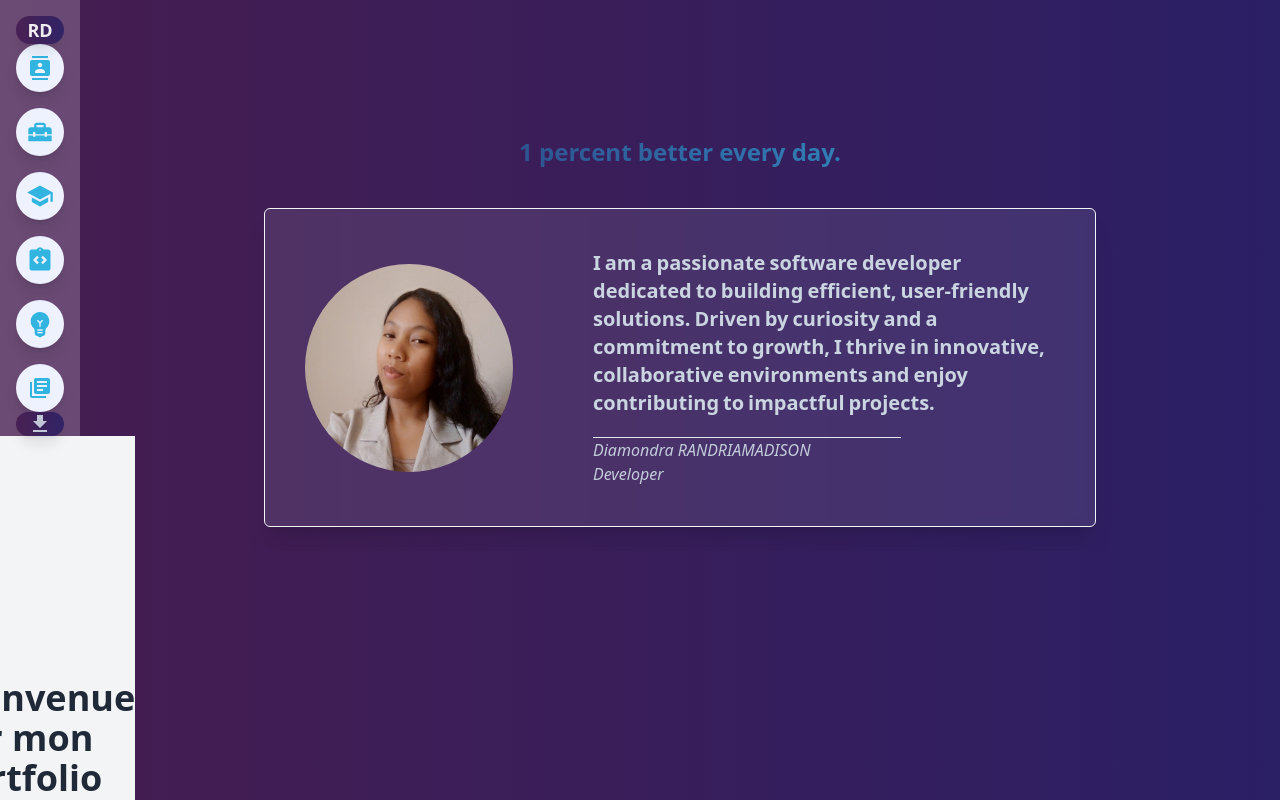
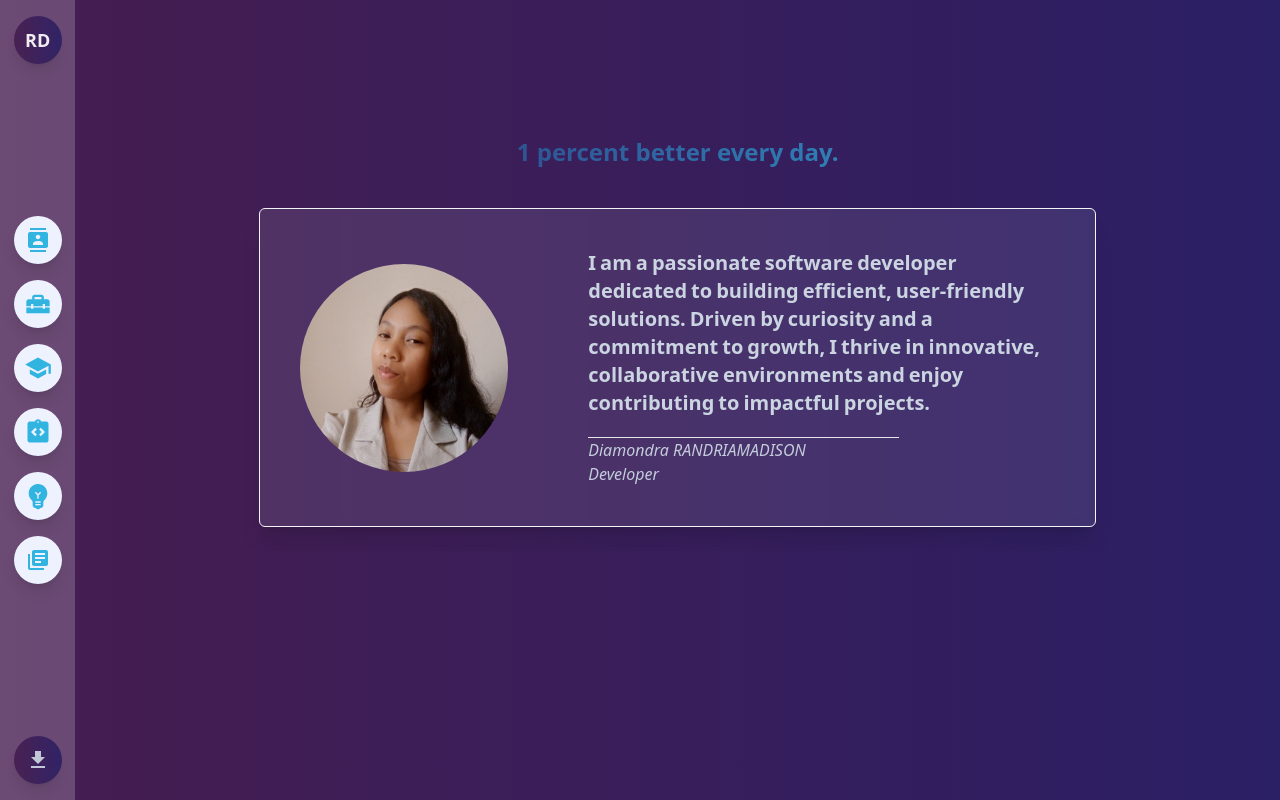
Before and after one commit to felanadiamondra/portfolio_, a React (Create React App) app: page / in a window 1280 px wide. Built offline with nearby package versions, Linux system fonts and the light colour scheme.

Commit message:
Download CV features

```diff
--- a/src/Components/Sidebar.js
+++ b/src/Components/Sidebar.js
@@ -106,22 +106,14 @@ const Sidebar = () => {
             {/* Bottom Button */}
             <button className="w-12 h-12 bg-gradient-to-r bg-blue_picton opacity-90 shadow-lg rounded-full flex items-center
             justify-center hover:bg-purple-600 ">
-
-                <MdDownload className="w-6 h-6 text-slate-300"/>
+                <a
+                href="/CV.pdf"
+                download="CV_Felana_Randriamadison.pdf"
+                className=" transition duration-300"
+                >
+                 <MdDownload className="w-6 h-6 text-slate-300"/>
+                </a>
             </button>
-                <div className="flex flex-col items-center justify-center min-h-screen bg-gray-100">
-                  <h1 className="text-4xl font-bold text-gray-800 mb-4">Bienvenue sur mon portfolio</h1>
-                  <p className="text-lg text-gray-600 mb-6">
-                    Téléchargez mon CV en cliquant sur le bouton ci-dessous :
-                  </p>
-                  <a
-                    href="/QUESTIONS.pdf"
-                    download="CV_Felana_Randriamadison.pdf"
-                    className="px-6 py-3 bg-blue-600 text-white font-medium rounded-lg shadow-lg hover:bg-blue-700 transition duration-300"
-                  >
-                    Télécharger mon CV
-                  </a>
-                </div>
         </div>
         <div class="w-full">
            <Routes>
```
Also changed, not shown: 1 other file (tests, documents, lock files or other folders).
